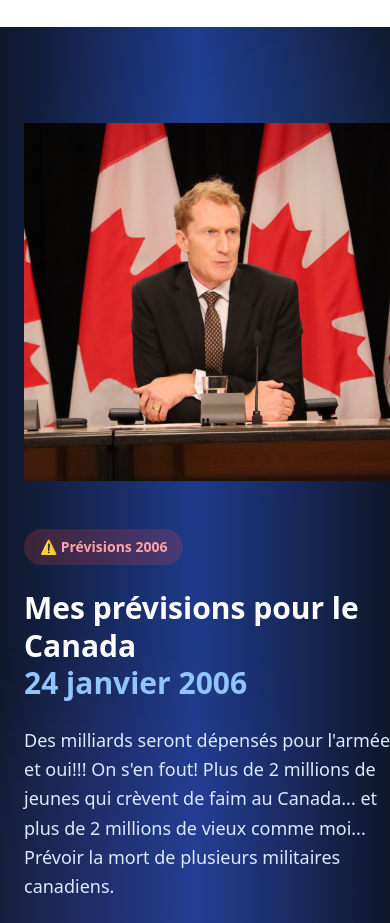
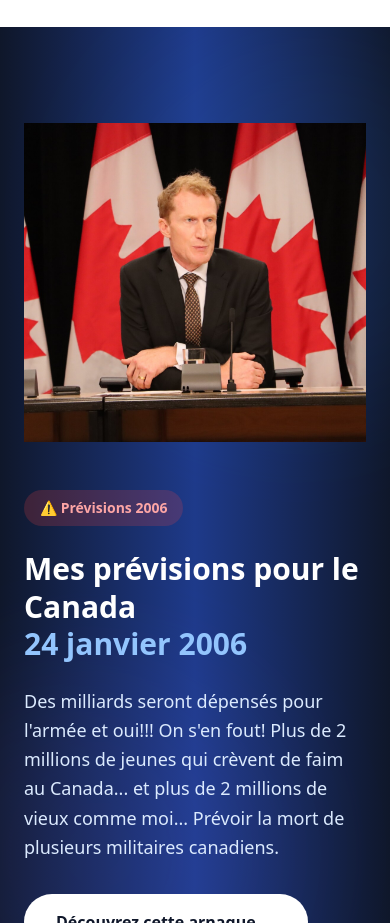
Before and after one commit to Cassoulaid/club-50plus-quebec, a website: page index.html in a window 390 px wide. Shown: the part 4960-5883 px from the top of the page. Drawn offline with nearby package versions, Linux system fonts and the light colour scheme.

Commit message:
update mobile

```diff
--- a/index.html
+++ b/index.html
@@ -244,7 +244,7 @@
 
     <div class="relative max-w-7xl mx-auto px-6">
       <div class="grid md:grid-cols-2 gap-12 items-center">
-        <img src="images/image canada.jpg" class="w-90 max-w-96" alt="politique canada">
+        <img src="images/image canada.jpg" class="w-90" alt="politique canada">
         <div>
           <div class="inline-block px-4 py-2 bg-red-500/20 text-red-300 rounded-full text-sm font-semibold mb-6">
             ⚠️ Prévisions 2006
```
Also changed, not shown: README.md.
